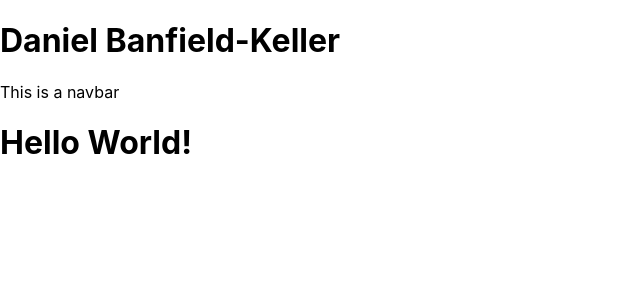
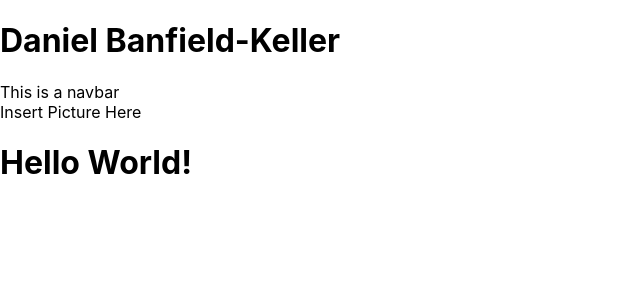
Before and after one commit to DBanfieldKeller/portfolio-redux, a React (Create React App) app: page / in a window 1280 px wide. Shown: the top 300 px of the page, without its empty margins (0-640 px from the left). Built offline with nearby package versions, Linux system fonts and the light colour scheme.

Commit message:
hero file created

```diff
--- a/src/App.js
+++ b/src/App.js
@@ -1,13 +1,15 @@
 import React , {useState} from "react";
 import Navbar from './components/Navigation';
 import Header from './components/Header';
-
+import Hero from './components/Hero';
 
 function App() {
   return (
     <div className="App">
       <Header />
       <Navbar />
+      <Hero />
+
       <h1>Hello World!</h1>
     </div>
   );
--- /dev/null
+++ b/src/components/Hero.js
@@ -0,0 +1,11 @@
+import React from 'react';
+
+function Hero () {
+    return (
+        <div>
+            Insert Picture Here
+        </div>
+    )
+};
+
+export default Hero;
```
